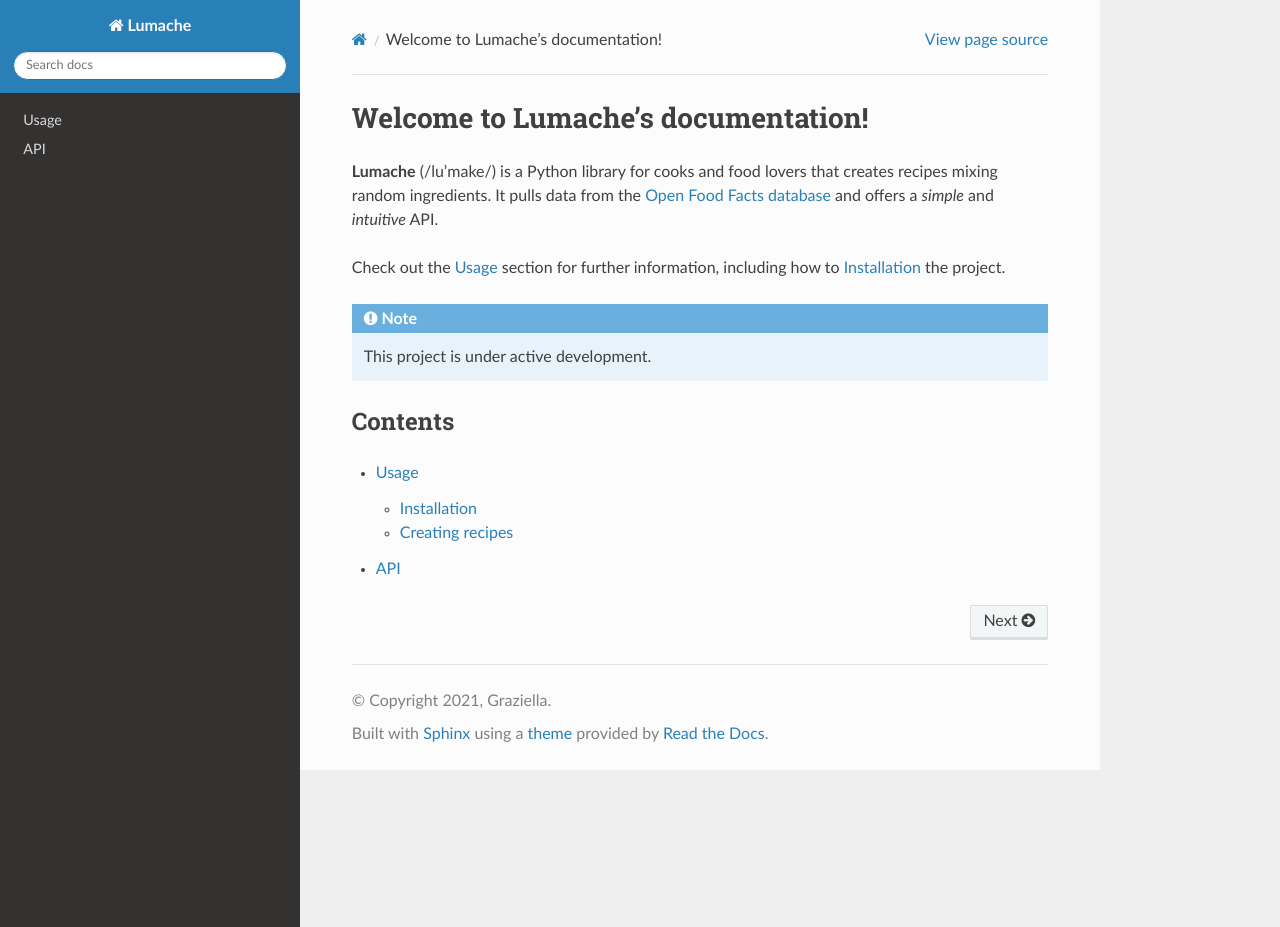
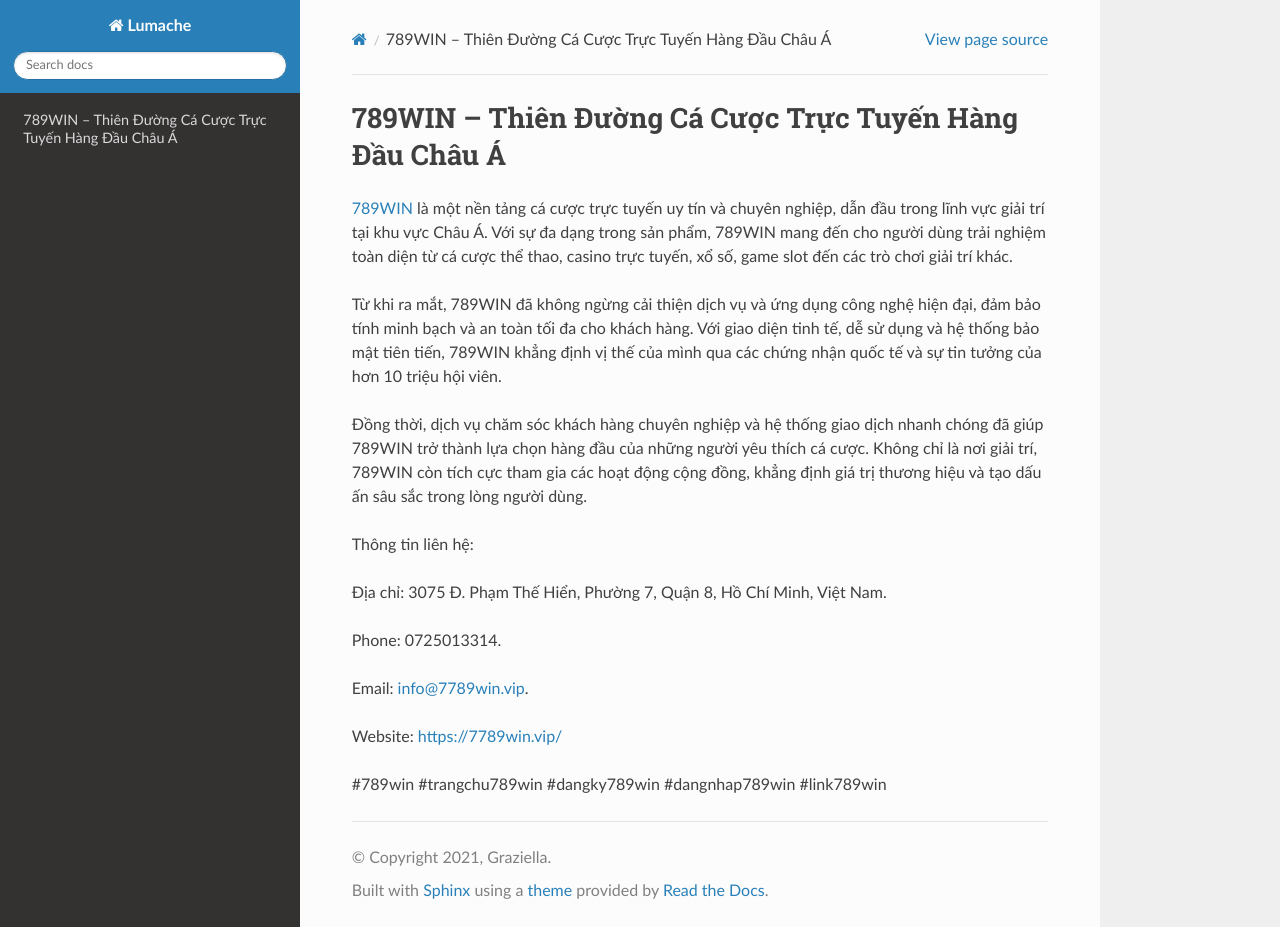
Before and after one commit to nguyenlinh0011y/1link7789winvip, a Sphinx documentation site: the page built from docs/source/index.rst, in a window 1280 px wide and 927 px high. Built offline with Sphinx 7.4.7 and the Read the Docs theme 3.1.0, drawn with Linux system fonts in a browser that asks for light colours.

Commit message:
Update index.rst

```diff
--- a/docs/source/index.rst
+++ b/docs/source/index.rst
@@ -1,22 +1,20 @@
-Welcome to Lumache's documentation!
+789WIN – Thiên Đường Cá Cược Trực Tuyến Hàng Đầu Châu Á
 ===================================
 
-**Lumache** (/lu'make/) is a Python library for cooks and food lovers
-that creates recipes mixing random ingredients.
-It pulls data from the `Open Food Facts database <https://world.openfoodfacts.org/>`_
-and offers a *simple* and *intuitive* API.
+`789WIN <https://7789win.vip/>`_ là một nền tảng cá cược trực tuyến uy tín và chuyên nghiệp, dẫn đầu trong lĩnh vực giải trí tại khu vực Châu Á. Với sự đa dạng trong sản phẩm, 789WIN mang đến cho người dùng trải nghiệm toàn diện từ cá cược thể thao, casino trực tuyến, xổ số, game slot đến các trò chơi giải trí khác.
 
-Check out the :doc:`usage` section for further information, including
-how to :ref:`installation` the project.
+Từ khi ra mắt, 789WIN đã không ngừng cải thiện dịch vụ và ứng dụng công nghệ hiện đại, đảm bảo tính minh bạch và an toàn tối đa cho khách hàng. Với giao diện tinh tế, dễ sử dụng và hệ thống bảo mật tiên tiến, 789WIN khẳng định vị thế của mình qua các chứng nhận quốc tế và sự tin tưởng của hơn 10 triệu hội viên.
 
-.. note::
+Đồng thời, dịch vụ chăm sóc khách hàng chuyên nghiệp và hệ thống giao dịch nhanh chóng đã giúp 789WIN trở thành lựa chọn hàng đầu của những người yêu thích cá cược. Không chỉ là nơi giải trí, 789WIN còn tích cực tham gia các hoạt động cộng đồng, khẳng định giá trị thương hiệu và tạo dấu ấn sâu sắc trong lòng người dùng.
 
-   This project is under active development.
+Thông tin liên hệ:
 
-Contents
---------
+Địa chỉ: 3075 Đ. Phạm Thế Hiển, Phường 7, Quận 8, Hồ Chí Minh, Việt Nam.
 
-.. toctree::
+Phone: 0725013314.
 
-   usage
-   api
+Email: info@7789win.vip.
+
+Website: https://7789win.vip/
+
+#789win #trangchu789win #dangky789win #dangnhap789win #link789win
```
